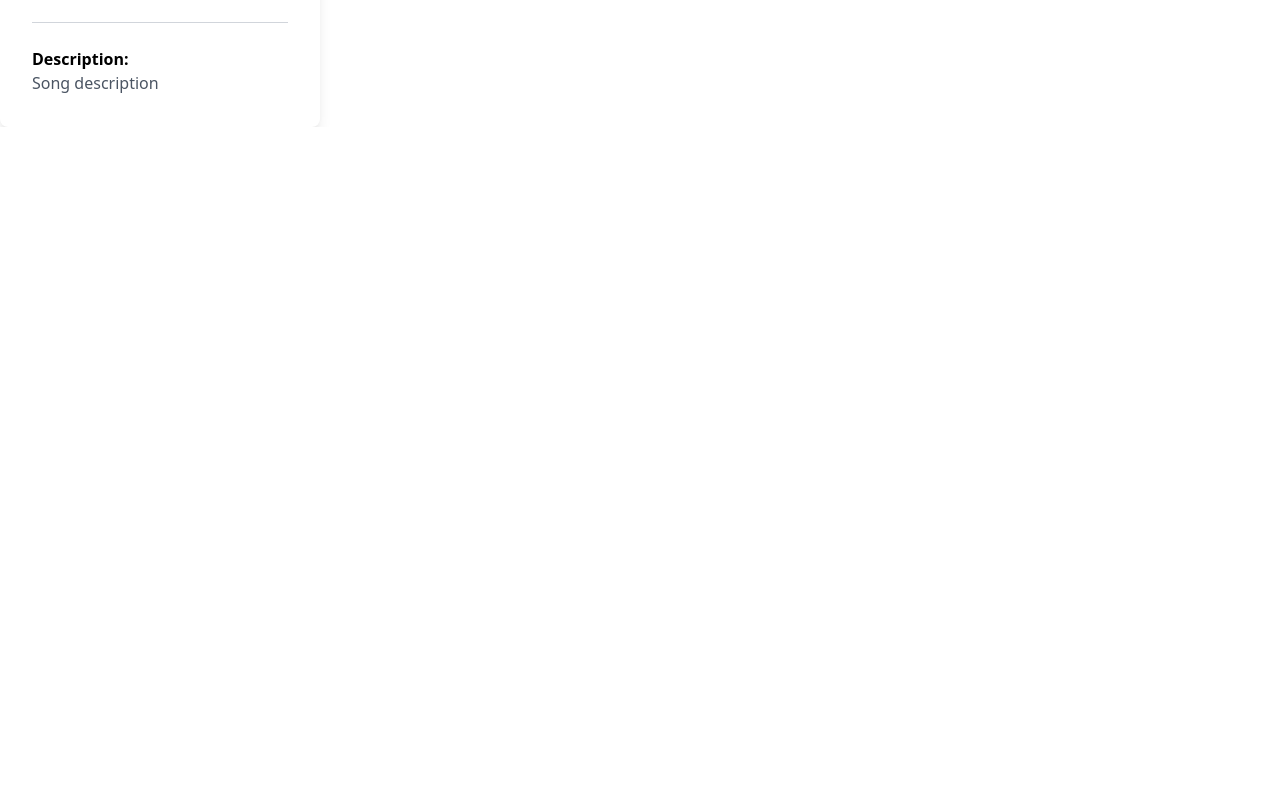
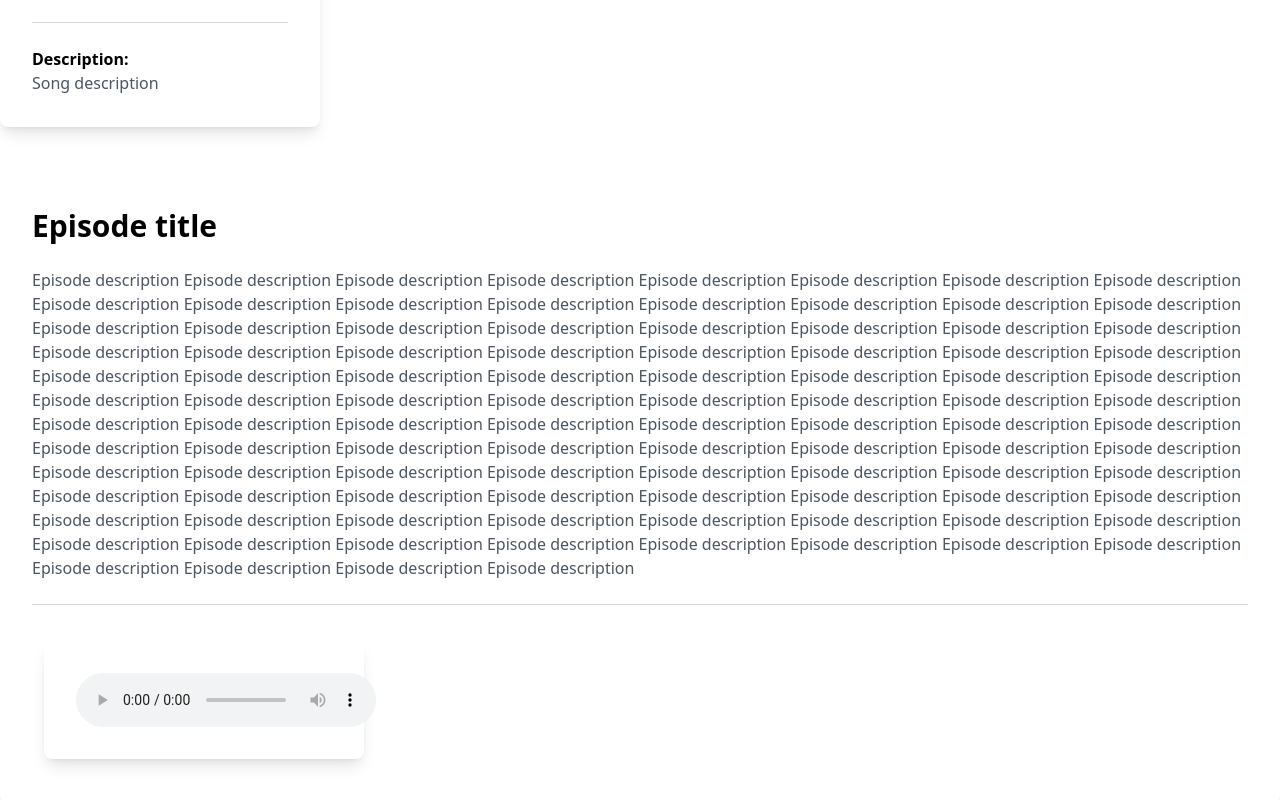
Before and after one commit to Marcos-Barranquero/frontend-challenge-zara, a React (Vite) app: page / in a window 1280 px wide. Shown: the part 674-1474 px from the top of the page. Before the commit the page ends 801 px from the top, so only its background shows below. Built offline with nearby package versions, Linux system fonts and the light colour scheme; no server answers.

Commit message:
Mp3 player component
TODO fix styling

```diff
--- a/src/App.tsx
+++ b/src/App.tsx
@@ -1,7 +1,9 @@
+import { EpisodeDescription } from './components/EpisodeDescription'
 import { ExtendedSongInfo } from './components/ExtendedSongInfo'
+import { Mp3Player } from './components/Mp3Player'
 import { SongInfo } from './components/SongInfo'
 import { getEpisodesByPodcastId, getPodcastListJson } from './logic/Fetcher'
-import { Episode } from './logic/Podcast'
+import { Episode } from './model/Podcast'
 
 const App = (): JSX.Element => {
   const listItems = []
@@ -23,6 +25,12 @@ const App = (): JSX.Element => {
       <h1>Zara challenge</h1>
       <div className='mx-4 mt-8 ml-200 mr-200 mx-80 grid grid-cols-4 gap-4'>{listItems}</div>
       <ExtendedSongInfo title='Song title' author='Song author' imageUrl='https://picsum.photos/200/300' description='Song description' />
+      <br />
+      <EpisodeDescription
+        title='Episode title'
+        audioURL='https://www.soundhelix.com/examples/mp3/SoundHelix-Song-1.mp3'
+        description= {'Episode description '.repeat(100)}
+      />
     </div>
   )
 }
--- /dev/null
+++ b/src/components/EpisodeDescription.tsx
@@ -0,0 +1,28 @@
+import { Mp3Player } from './Mp3Player'
+
+type EpisodeDescriptionProps = {
+  title: string
+  audioURL: string
+  description: string
+}
+
+export const EpisodeDescription = ({ title, audioURL, description }: EpisodeDescriptionProps): JSX.Element => {
+  // TODO fix the width of the component
+  return (
+    <div className='relative p-8 bg-white rounded-lg shadow-lg align-text w-300'>
+      <div className='mt-6 bg-white'>
+        <h1 className='text-3xl font-bold leading-tight'>{title}</h1>
+      </div>
+
+      <div className='mt-6 bg-white'>
+        <p className='text-gray-600'>{description}</p>
+      </div>
+
+      <hr className='my-6 border-gray-300' />
+
+      <div className='relative p-3 bg-white rounded-lg'>
+        <Mp3Player url={audioURL} />
+      </div>
+    </div>
+  )
+}
--- /dev/null
+++ b/src/components/Mp3Player.tsx
@@ -0,0 +1,14 @@
+type Mp3PlayerProps = {
+  url: string
+}
+
+export const Mp3Player = ({ url }: Mp3PlayerProps): JSX.Element => {
+  return (
+    <div className='relative p-8 bg-white rounded-lg shadow-lg w-80'>
+      <audio controls>
+        <source src={url} type='audio/mpeg' />
+        Your browser does not support the audio element.
+      </audio>
+    </div>
+  )
+}
--- a/src/logic/Fetcher.ts
+++ b/src/logic/Fetcher.ts
@@ -1,4 +1,4 @@
-import { Episode, Podcast } from './Podcast'
+import { Episode, Podcast } from '../model/Podcast'
 
 // retreives json from https://itunes.apple.com/us/rss/toppodcasts/limit=100/genre=1310/json
 export const getPodcastListJson = (): Promise<Podcast[]> => {
```
Also changed, not shown: src/model/Podcast.ts (renamed from src/logic/Podcast.ts).
